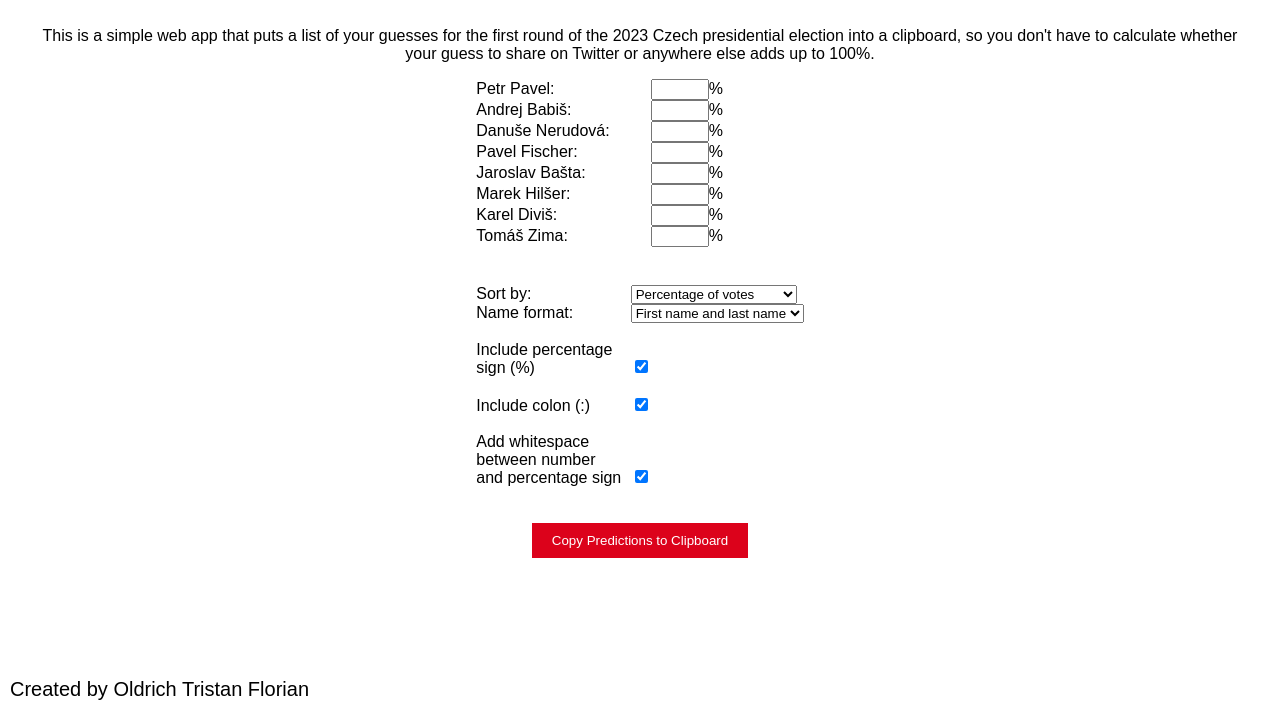
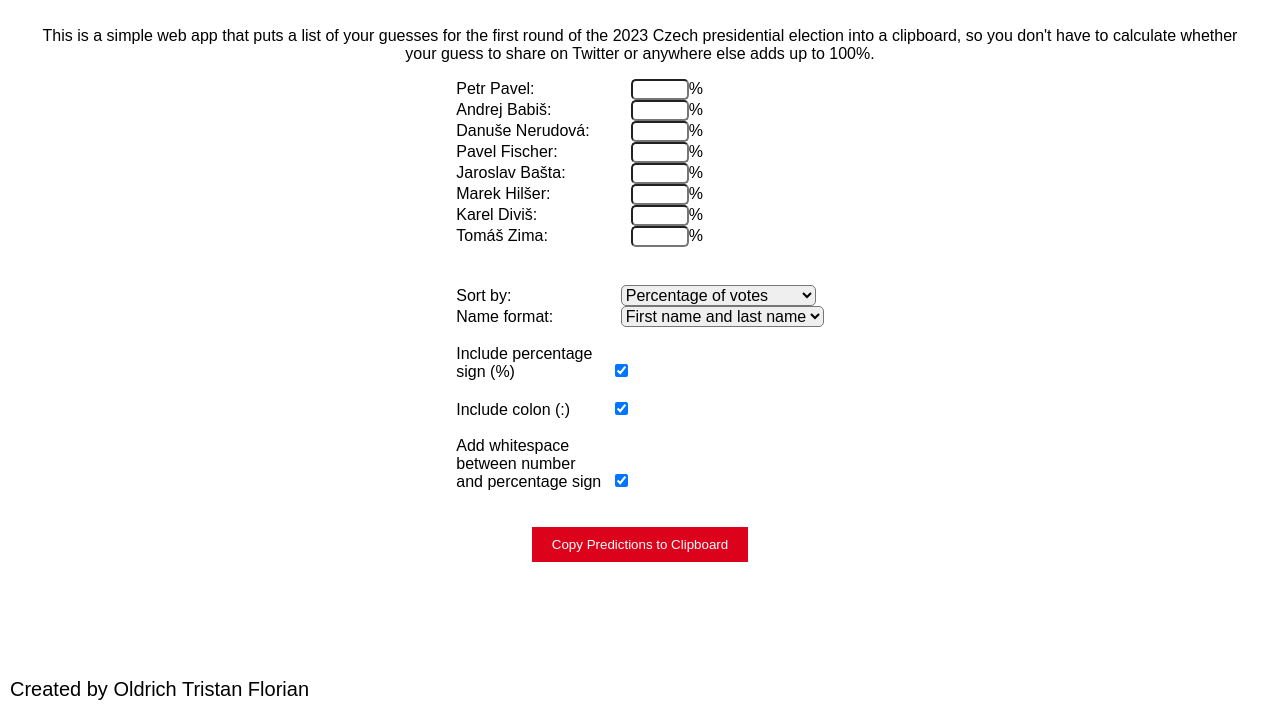
Before and after one commit to OTFlorian/cz_voting_predictions_2023, a plain HTML site: page index.html in a window 1280 px wide. Shown: the part 89-800 px from the top of the page. Drawn offline with Linux system fonts and the light colour scheme.

Commit message:
Update style.css

```diff
--- a/style.css
+++ b/style.css
@@ -21,6 +21,17 @@
 input[type="text"] {
     width: 50px;
     margin-left: 20px;
+    border-radius: 5px;
+}
+
+input[type=checkbox] {
+    margin-right: 10px;
+}
+
+select {
+    margin-left: 10px;
+    font-size: 16px;
+    border-radius: 5px;
 }
 
 button {
```
